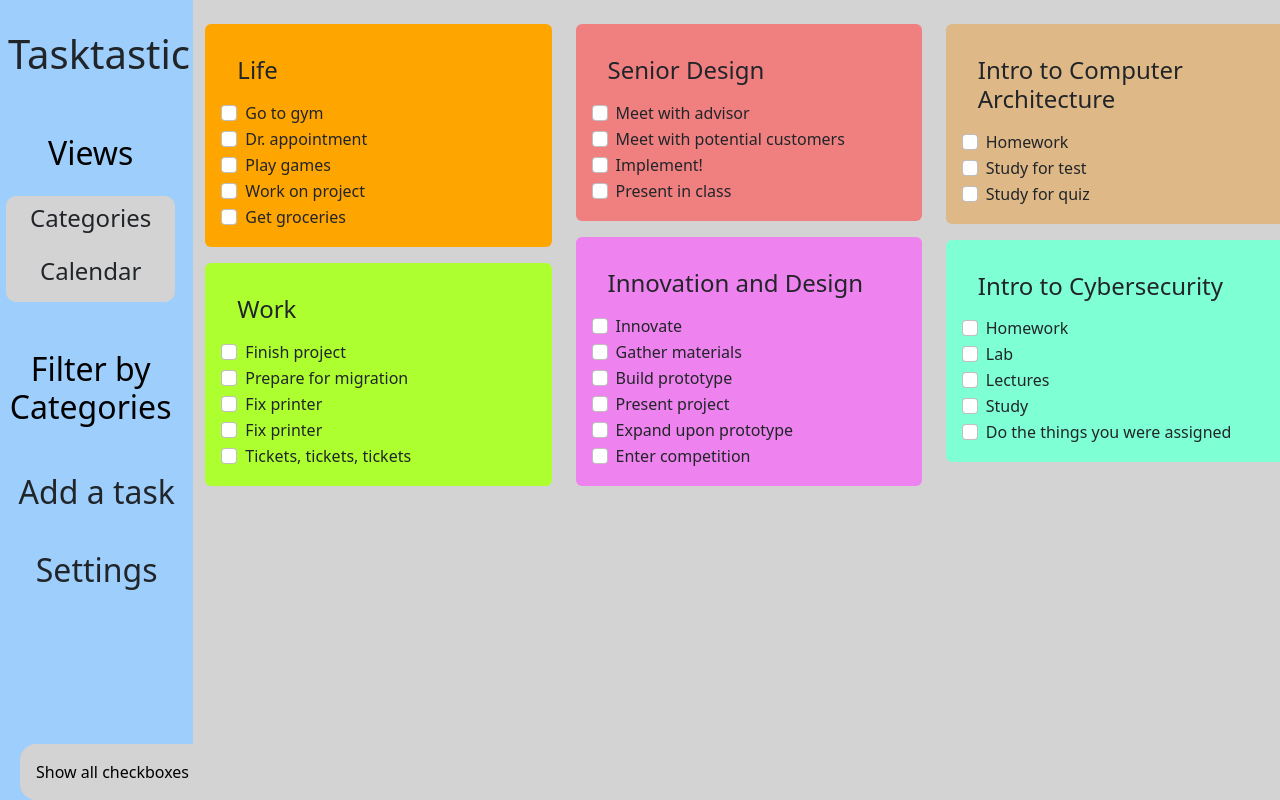
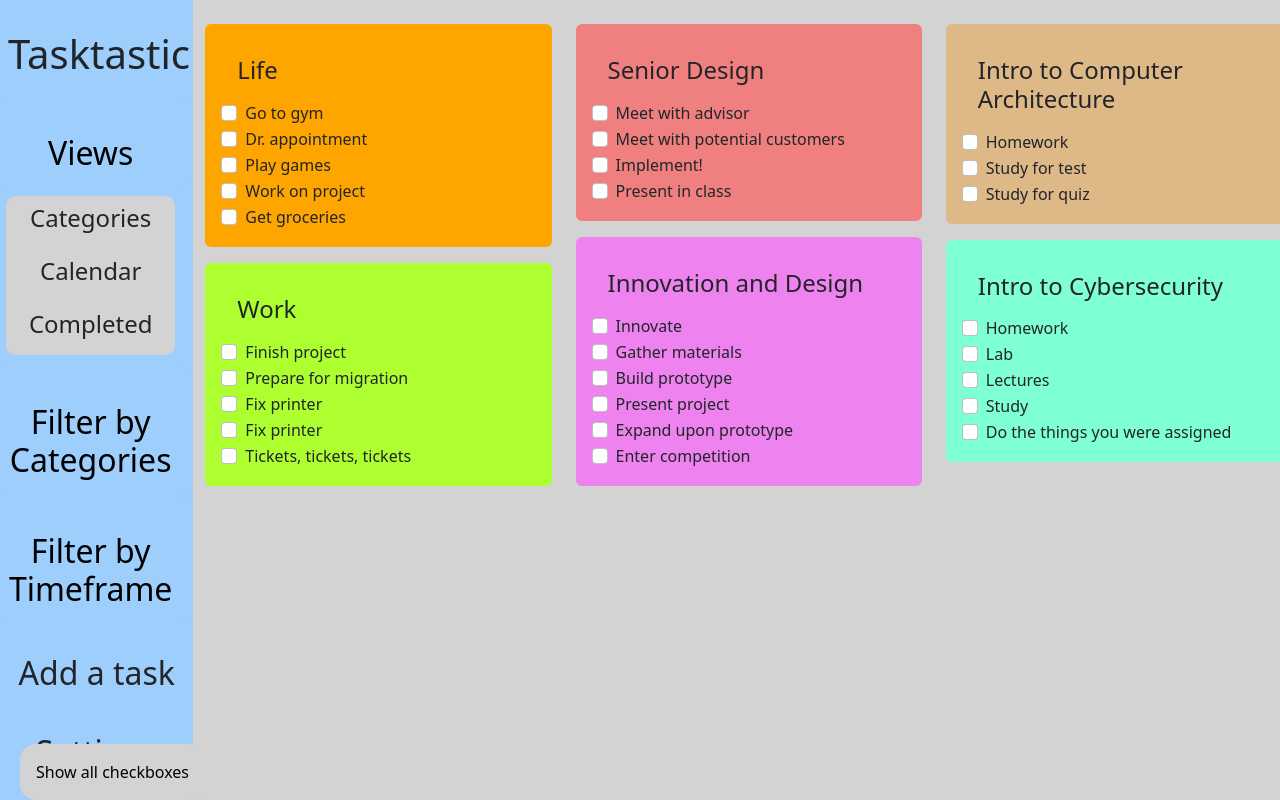
Before and after one commit to deaddydot/todolist, a React (Create React App) app: page / in a window 1280 px wide. Both pictures are taken after a click on the button "Views". Shown: the top 800 px of the page. Built offline with nearby package versions, Linux system fonts and the light colour scheme.

Commit message:
Just added some options to the sidebar

```diff
--- a/src/Sidebar/Sidebar.js
+++ b/src/Sidebar/Sidebar.js
@@ -4,12 +4,14 @@ import Collapse from 'react-bootstrap/Collapse';
 import ListGroup from 'react-bootstrap/ListGroup';
 import Row from 'react-bootstrap/Row';
 import Categories from './Categories';
+import Timeframes from './Timeframes';
 import './Sidebar.css';
 import './../index.css';
 
 function Sidebar() {
   const [open, setOpen] = useState(false);
   const [open2, setOpen2] = useState(false);
+  const [open3, setOpen3] = useState(false);
 
   return (
     <div className='sidebar' style={{padding: '20px'}}>
@@ -25,9 +27,12 @@ function Sidebar() {
             <div id='collapse1' style={{margin: '10px', borderRadius: '10px'}}>
                 <ListGroup.Item className='text-center' style={{border: 'none', backgroundColor: 'var(--secondary-color)'}}><h4>Categories</h4></ListGroup.Item>
                 <ListGroup.Item className='text-center' style={{border: 'none', backgroundColor: 'var(--secondary-color)'}}><h4>Calendar</h4></ListGroup.Item>
+                <ListGroup.Item className='text-center' style={{border: 'none', backgroundColor: 'var(--secondary-color)'}}><h4>Completed</h4></ListGroup.Item>
             </div>
           </Collapse>
         </ListGroup>
+      </Row>
+      <Row>
         <ListGroup>
           <Button style={{width: '100%', backgroundColor: 'var(--primary-color)', border: 'none', color: 'black'}} onClick={() => setOpen2(!open2)} aria-controls='collapse2' aria-expanded={open2}>
             <h2>Filter by Categories</h2>
@@ -35,6 +40,18 @@ function Sidebar() {
           <Collapse in={open2}>
             <div id='collapse2' style={{margin: '10px', borderRadius: '10px'}}>
               <Categories />
+            </div>
+          </Collapse>
+        </ListGroup>
+      </Row>
+      <Row>
+        <ListGroup>
+          <Button style={{width: '100%', backgroundColor: 'var(--primary-color)', border: 'none', color: 'black'}} onClick={() => setOpen3(!open3)} aria-controls='collapse3' aria-expanded={open3}>
+            <h2>Filter by Timeframe</h2>
+          </Button>
+          <Collapse in={open3}>
+            <div id='collapse3' style={{margin: '10px', borderRadius: '10px'}}>
+              <Timeframes />
             </div>
           </Collapse>
         </ListGroup>
--- /dev/null
+++ b/src/Sidebar/Timeframes.js
@@ -0,0 +1,14 @@
+import React from 'react';
+import ListGroup from 'react-bootstrap/ListGroup';
+
+export default class Categories extends React.Component {
+  render() {
+    return (
+      <div style={{borderRadius: '10px'}}>
+        <ListGroup.Item className='text-center' style={{border: 'none', backgroundColor: 'var(--secondary-color)'}}><h4>Month</h4></ListGroup.Item>
+        <ListGroup.Item className='text-center' style={{border: 'none', backgroundColor: 'var(--secondary-color)'}}><h4>Week</h4></ListGroup.Item>
+        <ListGroup.Item className='text-center' style={{border: 'none', backgroundColor: 'var(--secondary-color)'}}><h4>Day</h4></ListGroup.Item>
+      </div>
+    )
+  }
+}
```
